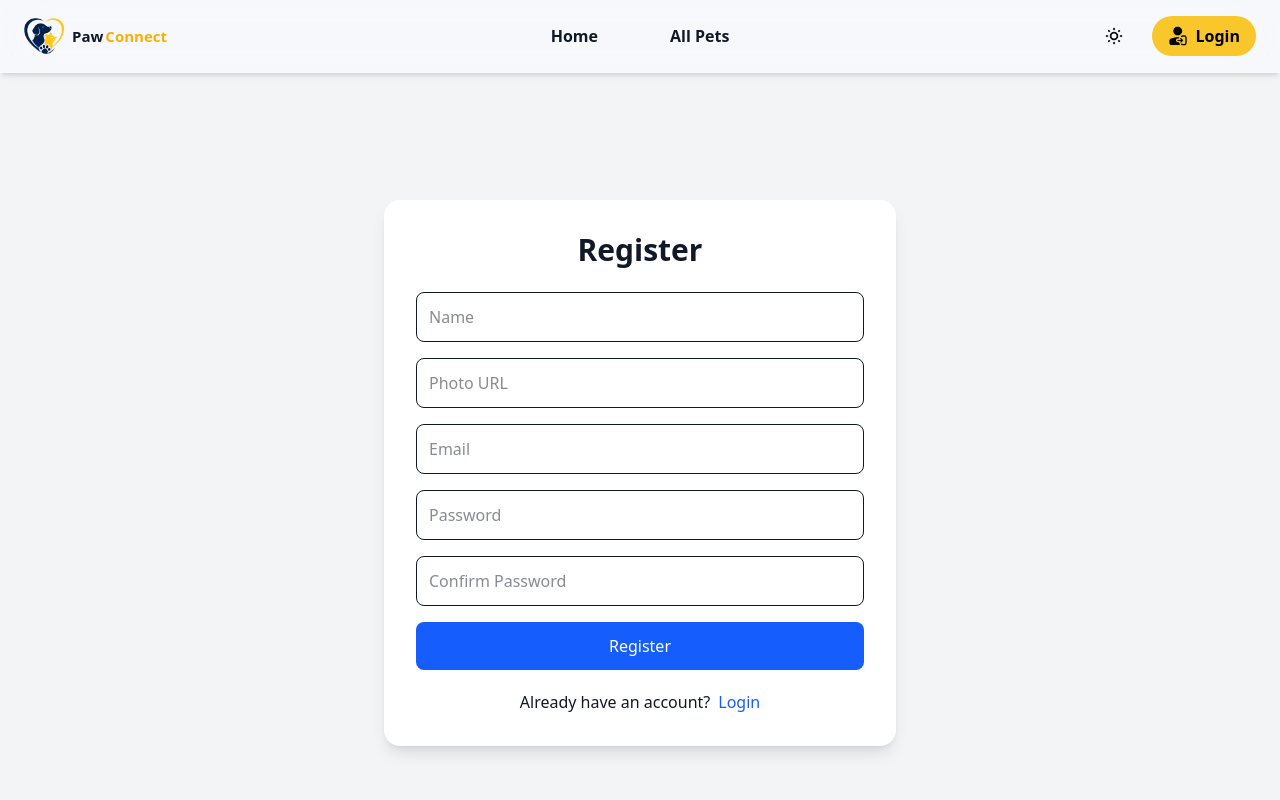
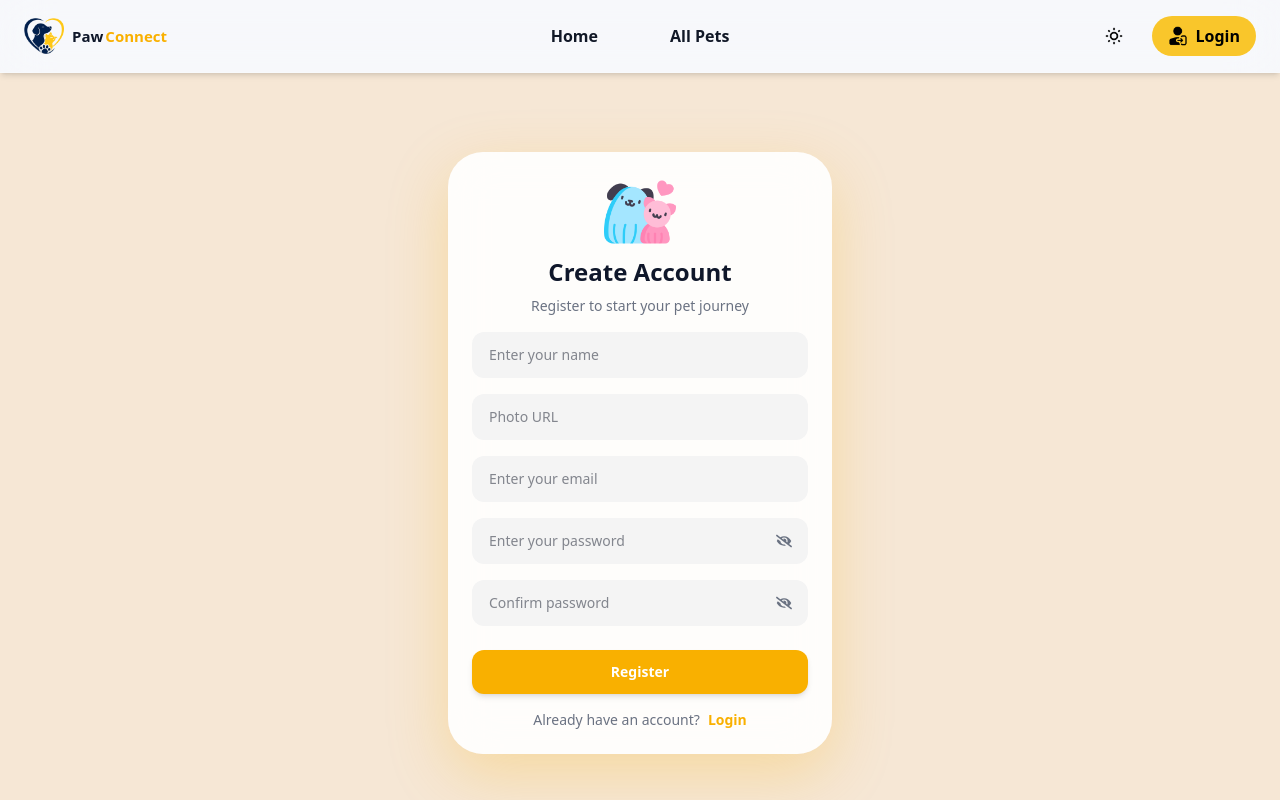
Before and after one commit to Sabbirhossen143/Project_pet-adoption-client, a Next.js app: page /register in a window 1280 px wide. Shown: the top 800 px of the page. Built offline with nearby package versions, Linux system fonts and the light colour scheme; no server answers.

Commit message:
Registration Page Updated

```diff
--- a/src/app/login/page.js
+++ b/src/app/login/page.js
@@ -3,7 +3,7 @@
 import Link from "next/link";
 import { useContext, useState } from "react";
 import { useRouter } from "next/navigation";
-
+import { FaEye, FaEyeSlash } from "react-icons/fa";
 import { AuthContext } from "@/providers/AuthProvider";
 
 import toast from "react-hot-toast";
@@ -13,6 +13,7 @@ const LoginPage = () => {
   const { loginUser, googleLogin } = useContext(AuthContext);
 
   const [error, setError] = useState("");
+  const [showPassword, setShowPassword] = useState(false);
   const router = useRouter();
 
   const handleLogin = async (e) => {
@@ -61,7 +62,11 @@ router.push("/");
 router.push("/");
 
     } catch (err) {
-      setError(err.message);
+
+  console.log(err);
+
+  setError("Google login failed");
+
 }
   };
 
@@ -172,8 +177,10 @@ pb-10
 
 
 
+        <div className="relative">
+
   <input
-          type="password"
+    type={showPassword ? "text" : "password"}
     name="password"
     placeholder="Enter your password"
     className="
@@ -187,6 +194,7 @@ pb-10
       outline-none
       px-4
       py-3
+      pr-12
       rounded-xl
       transition
       duration-300
@@ -194,6 +202,29 @@ pb-10
     "
     required
   />
+
+
+
+  <button
+    type="button"
+    onClick={() => setShowPassword(!showPassword)}
+    className="
+      absolute
+      right-4
+      top-1/2
+      -translate-y-1/2
+      text-gray-500
+      hover:text-[#F9B000]
+      transition
+      duration-300
+    "
+  >
+
+    {showPassword ? <FaEye /> : <FaEyeSlash />}
+
+  </button>
+
+</div>
 
 
 
--- a/src/app/register/page.js
+++ b/src/app/register/page.js
@@ -5,11 +5,22 @@ import { useContext, useState } from "react";
 import { AuthContext } from "@/providers/AuthProvider";
 import toast from "react-hot-toast";
 
+import { useRouter } from "next/navigation";
+
+import { FaEye, FaEyeSlash } from "react-icons/fa";
+
 const RegisterPage = () => {
 
-  const { createUser } = useContext(AuthContext);
+  const { createUser, logoutUser } =
+  useContext(AuthContext);
 
   const [error, setError] = useState("");
+  const [showPassword, setShowPassword] = useState(false);
+
+const [showConfirmPassword, setShowConfirmPassword] =
+  useState(false);
+
+const router = useRouter();
 
   const handleRegister = async (e) => {
 
@@ -48,64 +59,281 @@ const RegisterPage = () => {
 
       toast.success("Registration Successful");
 
+await logoutUser();
+
 form.reset();
 
+router.push("/login");
+
     } catch (err) {
-      setError(err.message);
+
+  if (err.code === "auth/email-already-in-use") {
+
+    setError("This email is already registered");
+
+  } else {
+
+    setError("Registration failed. Try again.");
+
+  }
+
 }
   };
 
   return (
-    <div className="min-h-screen flex items-center justify-center bg-gray-100">
+  <div
+    className="
+      min-h-screen
+      flex
+      items-center
+      justify-center
+      bg-[#F6E7D5]
+      px-5
+      md:px-2
+      pt-0
+      pb-10
+    "
+  >
 
-      <div className="bg-white p-8 rounded-2xl shadow-lg w-full max-w-md
-sm:max-w-lg">
+    <div
+      className="
+        w-full
+        max-w-sm
+        bg-white/90
+        backdrop-blur-xl
+        rounded-[35px]
+        shadow-[0_20px_60px_rgba(249,176,0,0.25)]
+        p-6
+      "
+    >
 
-        <h2 className="text-3xl font-bold text-center mb-6">
-          Register
+      {/* LOGO IMAGE */}
+      <div className="flex justify-center mb-2">
+
+        <img
+          src="/images/dog.png"
+          alt="Register"
+          className="
+            w-18
+            h-18
+            object-contain
+          "
+        />
+
+      </div>
+
+
+
+      {/* TITLE */}
+      <h2
+        className="
+          text-2xl
+          font-extrabold
+          text-center
+          text-[#0f172a]
+        "
+      >
+
+        Create Account
+
       </h2>
 
-        <form onSubmit={handleRegister} className="space-y-4">
+
+
+      <p
+        className="
+          text-center
+          text-gray-500
+          mt-2
+          mb-4
+          text-sm
+        "
+      >
+
+        Register to start your pet journey
+
+      </p>
+
+
+
+      {/* FORM */}
+      <form
+        onSubmit={handleRegister}
+        className="space-y-4"
+      >
 
         <input
           type="text"
           name="name"
-            placeholder="Name"
-            className="w-full border p-3 rounded-lg"
+          placeholder="Enter your name"
+          className="
+            w-full
+            bg-[#F4F4F4]
+            border
+            border-transparent
+            focus:border-[#F9B000]
+            focus:ring-2
+            focus:ring-[#F9B000]/10
+            outline-none
+            px-4
+            py-3
+            rounded-xl
+            transition
+            duration-300
+            text-sm
+          "
           required
         />
+
+
 
         <input
           type="text"
           name="photo"
           placeholder="Photo URL"
-            className="w-full border p-3 rounded-lg"
+          className="
+            w-full
+            bg-[#F4F4F4]
+            border
+            border-transparent
+            focus:border-[#F9B000]
+            focus:ring-2
+            focus:ring-[#F9B000]/10
+            outline-none
+            px-4
+            py-3
+            rounded-xl
+            transition
+            duration-300
+            text-sm
+          "
           required
         />
+
+
 
         <input
           type="email"
           name="email"
-            placeholder="Email"
-            className="w-full border p-3 rounded-lg"
+          placeholder="Enter your email"
+          className="
+            w-full
+            bg-[#F4F4F4]
+            border
+            border-transparent
+            focus:border-[#F9B000]
+            focus:ring-2
+            focus:ring-[#F9B000]/10
+            outline-none
+            px-4
+            py-3
+            rounded-xl
+            transition
+            duration-300
+            text-sm
+          "
           required
         />
 
+<div className="relative">
+
   <input
-            type="password"
+    type={showPassword ? "text" : "password"}
     name="password"
-            placeholder="Password"
-            className="w-full border p-3 rounded-lg"
+    placeholder="Enter your password"
+    className="
+      w-full
+      bg-[#F4F4F4]
+      border
+      border-transparent
+      focus:border-[#F9B000]
+      focus:ring-2
+      focus:ring-[#F9B000]/10
+      outline-none
+      px-4
+      py-3
+      pr-12
+      rounded-xl
+      transition
+      duration-300
+      text-sm
+    "
     required
   />
 
+
+
+  <button
+    type="button"
+    onClick={() => setShowPassword(!showPassword)}
+    className="
+      absolute
+      right-4
+      top-1/2
+      -translate-y-1/2
+      text-gray-500
+      hover:text-[#F9B000]
+    "
+  >
+
+    {showPassword ? <FaEye /> : <FaEyeSlash />}
+
+  </button>
+
+</div>
+
+
+<div className="relative">
+
   <input
-            type="password"
+    type={showConfirmPassword ? "text" : "password"}
     name="confirmPassword"
-            placeholder="Confirm Password"
-            className="w-full border p-3 rounded-lg"
+    placeholder="Confirm password"
+    className="
+      w-full
+      bg-[#F4F4F4]
+      border
+      border-transparent
+      focus:border-[#F9B000]
+      focus:ring-2
+      focus:ring-[#F9B000]/10
+      outline-none
+      px-4
+      py-3
+      pr-12
+      rounded-xl
+      transition
+      duration-300
+      text-sm
+    "
     required
   />
+
+
+
+  <button
+    type="button"
+    onClick={() =>
+      setShowConfirmPassword(!showConfirmPassword)
+    }
+    className="
+      absolute
+      right-4
+      top-1/2
+      -translate-y-1/2
+      text-gray-500
+      hover:text-[#F9B000]
+    "
+  >
+
+    {showConfirmPassword
+      ? <FaEye />
+      : <FaEyeSlash />}
+
+  </button>
+
+</div>
+
 
         {error && (
           <p className="text-red-500 text-sm">
@@ -113,26 +341,64 @@ sm:max-w-lg">
           </p>
         )}
 
-          <button className="w-full bg-blue-600 text-white py-3 rounded-lg hover:bg-blue-700">
+
+
+        {/* REGISTER BUTTON */}
+        <button
+          className="
+            w-full
+            bg-[#F9B000]
+            hover:bg-[#e0a100]
+            text-white
+            py-3
+            rounded-xl
+            font-semibold
+            text-sm
+            transition
+            duration-300
+            shadow-md
+            mt-2
+          "
+        >
+
           Register
+
         </button>
 
       </form>
 
-        <p className="text-center mt-5">
+
+
+      {/* LOGIN */}
+      <p
+        className="
+          text-center
+          mt-4
+          text-gray-500
+          text-sm
+        "
+      >
 
         Already have an account?
 
         <Link
           href="/login"
-            className="text-blue-600 ml-2"
+          className="
+            text-[#F9B000]
+            font-semibold
+            ml-2
+            hover:underline
+          "
         >
+
           Login
+
         </Link>
 
       </p>
 
     </div>
+
   </div>
 );
 };
```
Also changed, not shown: public/images/dog.png (added), public/images/register-pet.png (added). Lines whose indentation alone changed are shown as unchanged.
